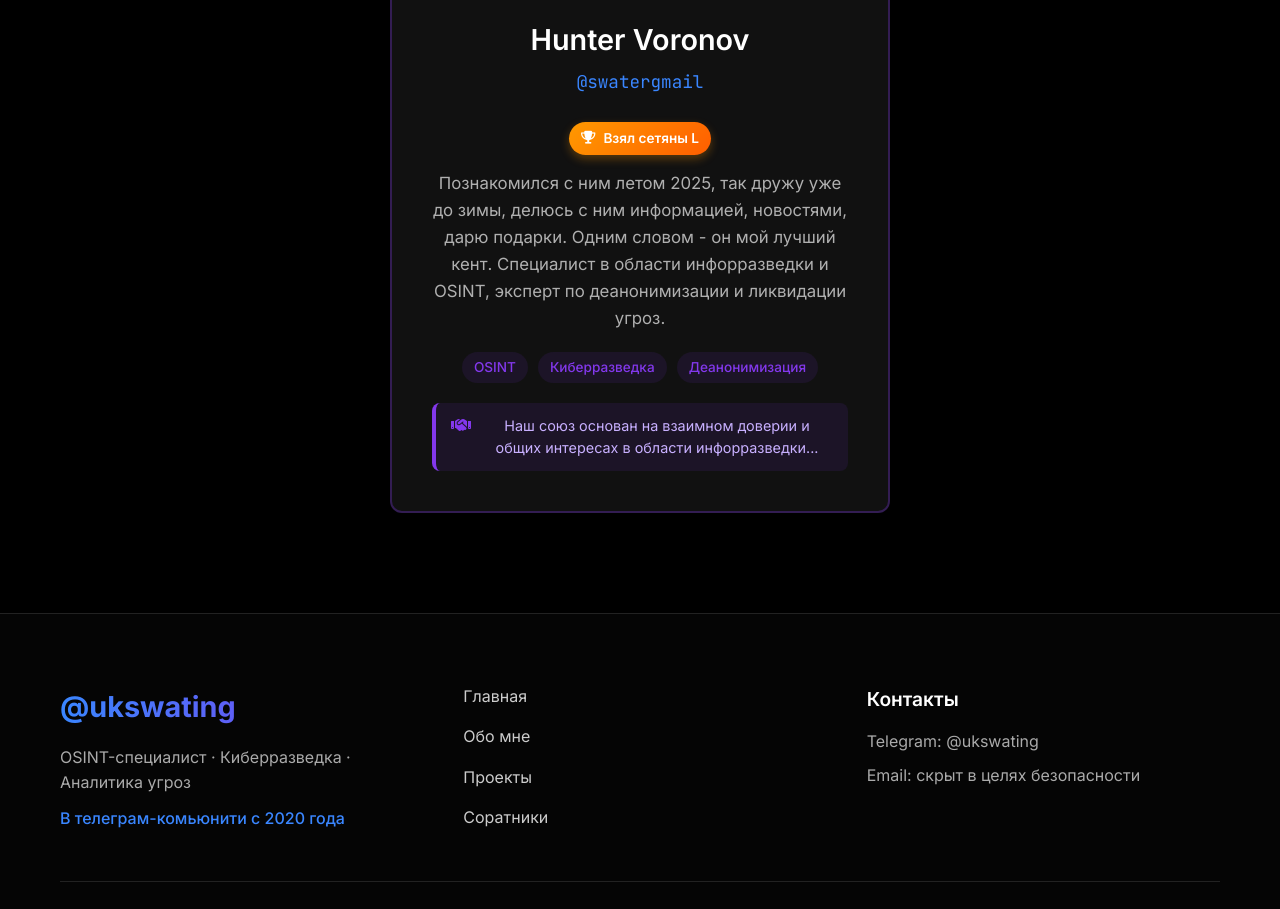
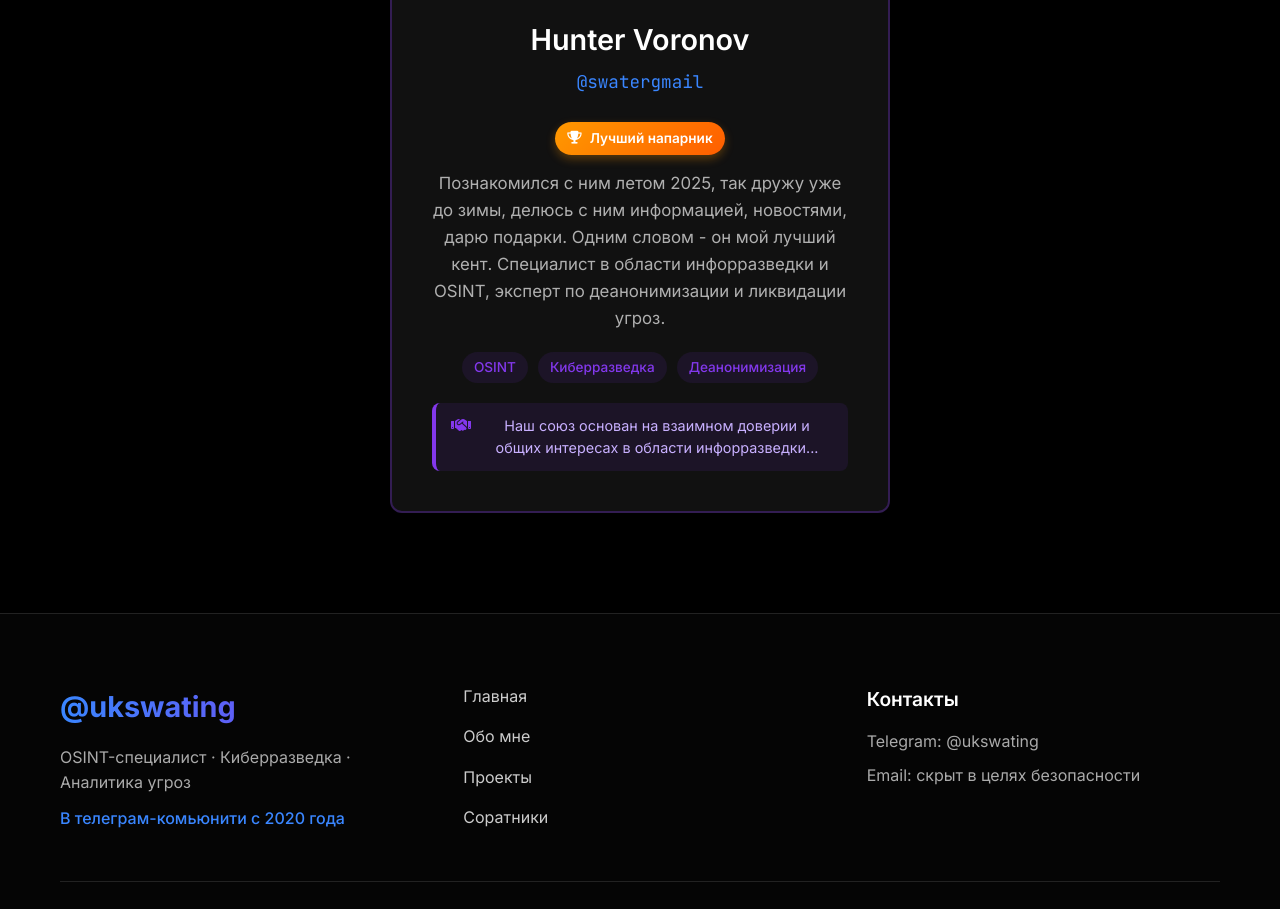
Before and after one commit to Userage997/washington, a plain HTML site: page index.html in a window 1280 px wide. Shown: the part 3647-4556 px from the top of the page. Drawn offline with Linux system fonts and the light colour scheme.

Commit message:
Update index.html

```diff
--- a/index.html
+++ b/index.html
@@ -232,7 +232,7 @@
                     <p class="friend-username">@swatergmail</p>
                     <div class="ally-achievement">
                         <i class="fas fa-trophy"></i>
-                        <span>Взял сетяны L</span>
+                        <span>Лучший напарник</span>
                     </div>
                     <p class="friend-description">Познакомился с ним летом 2025, так дружу уже до зимы, делюсь с ним информацией, новостями, дарю подарки. Одним словом - он мой лучший кент. Специалист в области инфорразведки и OSINT, эксперт по деанонимизации и ликвидации угроз.</p>
                     <div class="friend-tags">
```
